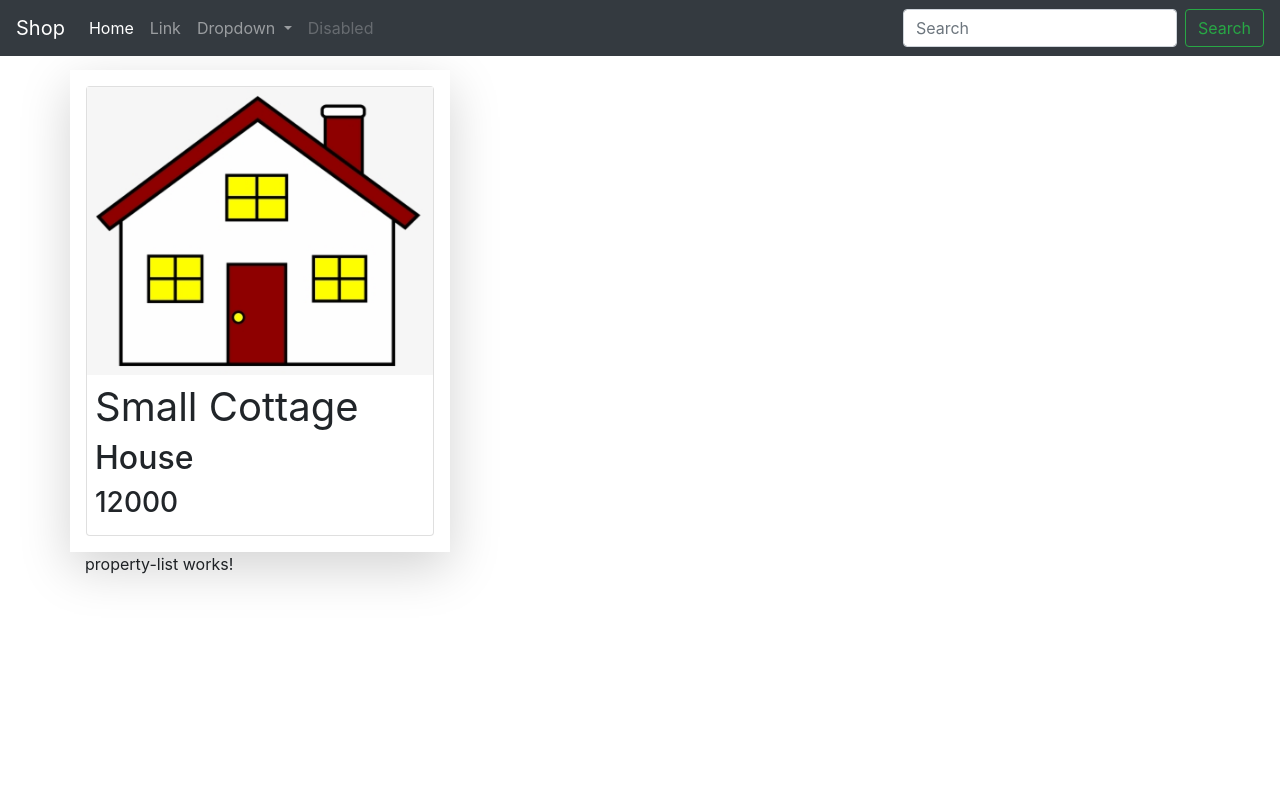
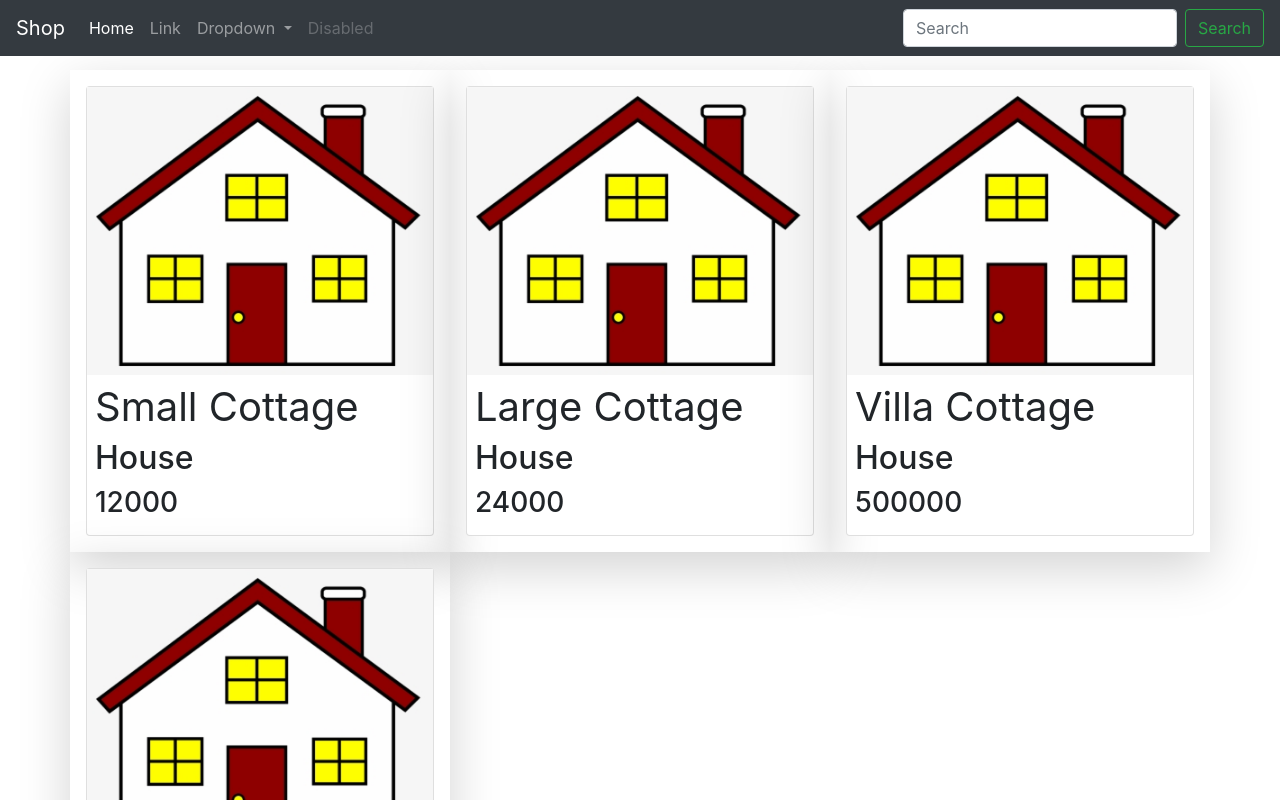
Before and after one commit to HendrikCromboom/alpha-angular-asp, an Angular app: page / in a window 1280 px wide. Shown: the top 800 px of the page. Built offline with nearby package versions, Linux system fonts and the light colour scheme.

Commit message:
passing data

```diff
--- a/src/app/app.component.html
+++ b/src/app/app.component.html
@@ -1,5 +1,4 @@
 <app-nav-bar></app-nav-bar>
 <div class="container" style="margin-top: 70px;">
-  <app-property-card></app-property-card>
   <app-property-list></app-property-list>
 </div>
--- a/src/app/property/property-card/property-card.component.html
+++ b/src/app/property/property-card/property-card.component.html
@@ -1,13 +1,8 @@
-
-<div class="row">
-  <div class="shadow-lg col-sm-4 p-3">
-    <div class="card">
-      <img class="propImg" src="assets/img/house-default.png" alt="house-default">
-      <div class="card-body p-2">
-        <h1>{{Property.Name}}</h1>
-        <h2>{{Property.Type}}</h2>
-        <h3>{{Property.Price}}</h3>
-      </div>
+<div class="card">
+  <img class="propImg" src="assets/img/house-default.png" alt="house-default">
+    <div class="card-body p-2">
+        <h1>{{property.Name}}</h1>
+        <h2>{{property.Type}}</h2>
+        <h3>{{property.Price}}</h3>
     </div>
-  </div>
 </div>
--- a/src/app/property/property-card/property-card.component.ts
+++ b/src/app/property/property-card/property-card.component.ts
@@ -1,4 +1,4 @@
-import { Component } from '@angular/core';
+import { Component, Input } from '@angular/core';
 
 @Component({
   selector: 'app-property-card',
@@ -7,11 +7,5 @@
 })
 export class ProperyCardCompoment
 {
-  Property: any =
-  {
-    "Id": 1,
-    "Name": "Small Cottage",
-    "Type": "House",
-    "Price": 12000
-  }
+  @Input() property : any
 }
--- a/src/app/property/property-list/property-list.component.html
+++ b/src/app/property/property-list/property-list.component.html
@@ -1 +1,5 @@
-<p>property-list works!</p>
+<div class="row">
+  <div *ngFor="let property of properties" class="shadow-lg col-sm-4 p-3">
+    <app-property-card [property]="property"></app-property-card>
+  </div>
+</div>
--- a/src/app/property/property-list/property-list.component.ts
+++ b/src/app/property/property-list/property-list.component.ts
@@ -7,6 +7,43 @@
 })
 export class PropertyListComponent implements OnInit {
 
+
+  properties: Array<any> =
+  [
+    {
+
+    "Id": 1,
+    "Name": "Small Cottage",
+    "Type": "House",
+    "Price": 12000
+
+  },
+  {
+
+    "Id": 2,
+    "Name": "Large Cottage",
+    "Type": "House",
+    "Price": 24000
+
+  },
+  {
+
+    "Id": 3,
+    "Name": "Villa Cottage",
+    "Type": "House",
+    "Price": 500000
+
+  },
+  {
+
+    "Id": 4,
+    "Name": "Castle",
+    "Type": "House",
+    "Price": 1000000
+
+  }
+]
+
   constructor() { }
 
   ngOnInit(): void {
```
